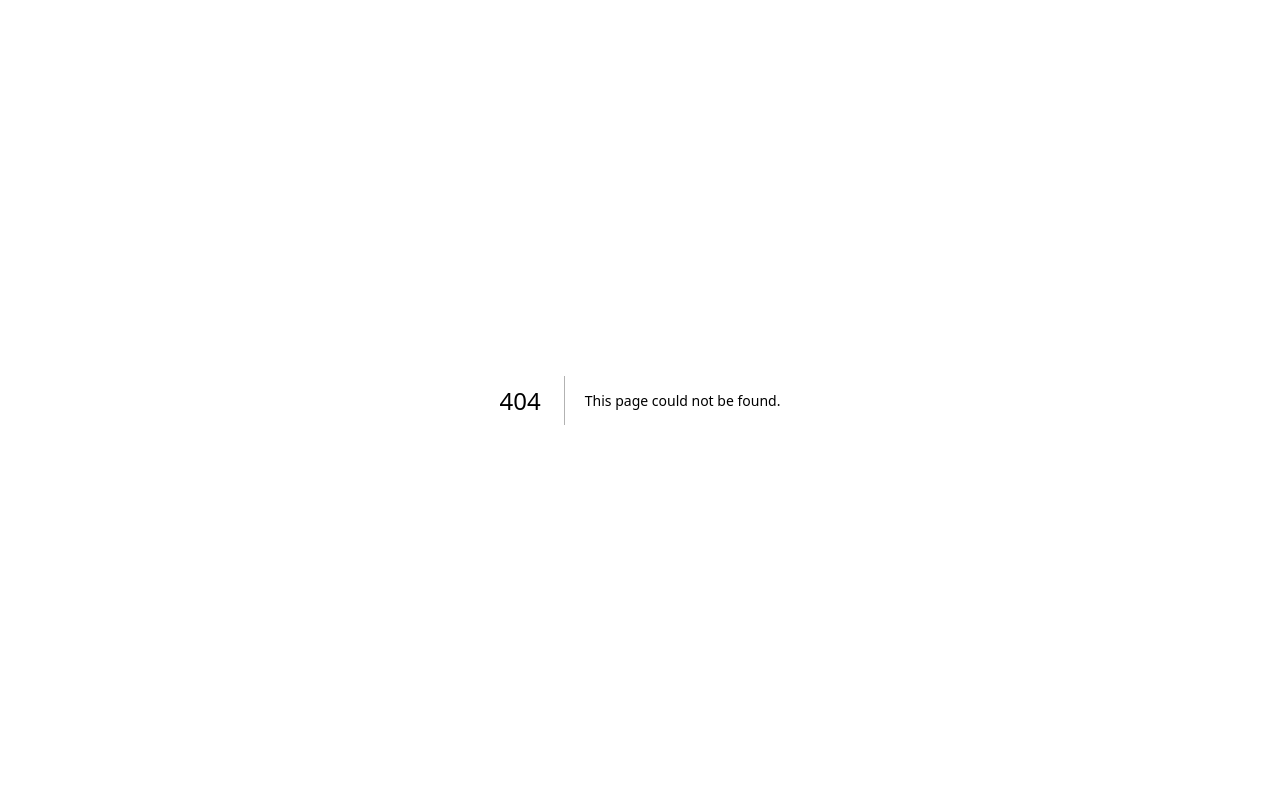
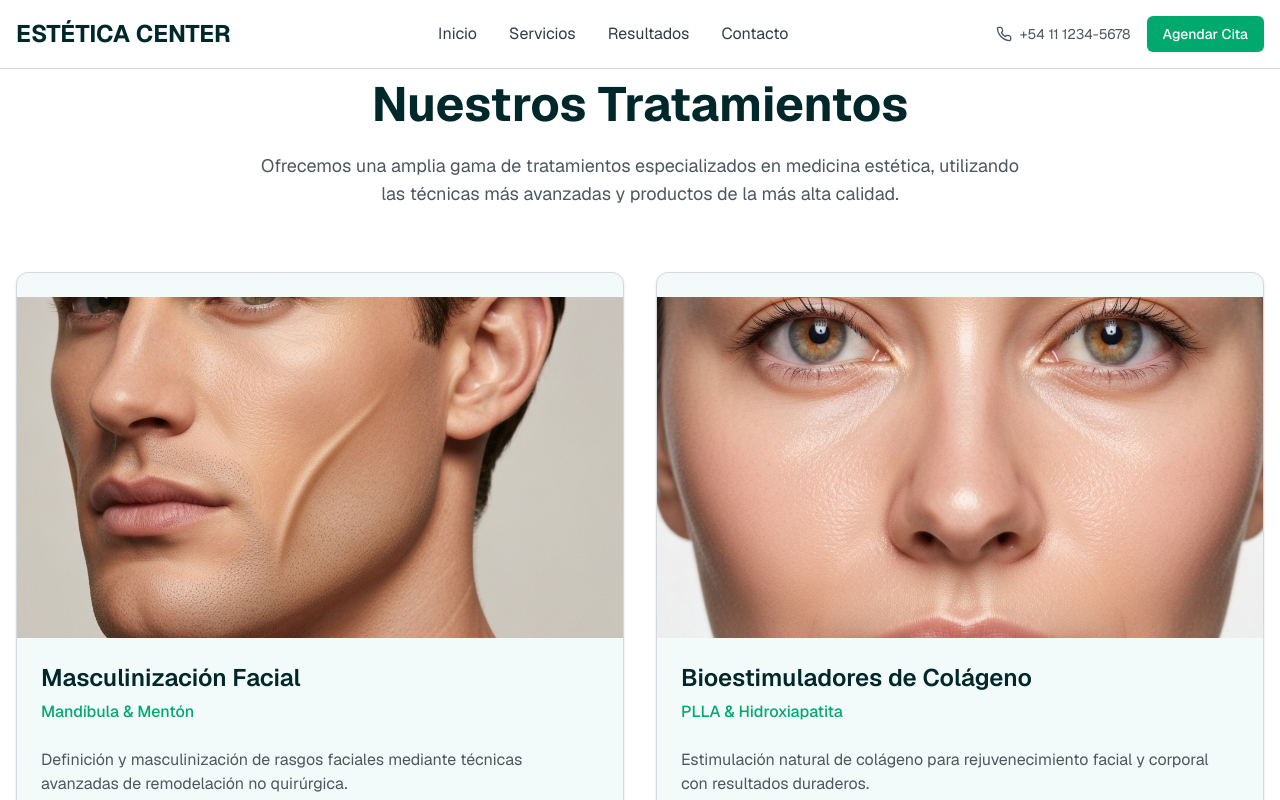
Before and after one commit to Matigm04/Dr-Guillemo-Martini-Web, a Next.js app: page /servicios in a window 1280 px wide. Before the commit this address had no page. Shown: the top 800 px of the page. Built offline with nearby package versions, Linux system fonts and the light colour scheme.

Commit message:
Actualizacion del docs

```diff
--- /dev/null
+++ b/app/contacto/page.tsx
@@ -0,0 +1,18 @@
+import { Header } from "@/components/header"
+import { Contact } from "@/components/contact"
+import { Footer } from "@/components/footer"
+
+export const metadata = {
+  title: 'Contacto - Dr. Guillermo Martini',
+  description: 'Agenda tu consulta con el Dr. Guillermo Martini. Contáctanos para más información sobre nuestros tratamientos de medicina estética.',
+}
+
+export default function ContactoPage() {
+  return (
+    <main className="min-h-screen">
+      <Header />
+      <Contact />
+      <Footer />
+    </main>
+  )
+}
--- a/app/page.tsx
+++ b/app/page.tsx
@@ -2,9 +2,6 @@ import { Header } from "@/components/header"
 import { Hero } from "@/components/hero"
 import { Doctor } from "@/components/doctor"
 import { About } from "@/components/about"
-import { Services } from "@/components/services"
-import { Results } from "@/components/results"
-import { Contact } from "@/components/contact"
 import { Footer } from "@/components/footer"
 
 export default function Home() {
@@ -14,9 +11,6 @@ export default function Home() {
       <Hero />
       <Doctor />
       <About />
-      <Services />
-      <Results />
-      <Contact />
       <Footer />
     </main>
   )
--- /dev/null
+++ b/app/resultados/page.tsx
@@ -0,0 +1,18 @@
+import { Header } from "@/components/header"
+import { Results } from "@/components/results"
+import { Footer } from "@/components/footer"
+
+export const metadata = {
+  title: 'Resultados - Dr. Guillermo Martini',
+  description: 'Mira los resultados de nuestros tratamientos de medicina estética y lee los testimonios de nuestros pacientes satisfechos.',
+}
+
+export default function ResultadosPage() {
+  return (
+    <main className="min-h-screen">
+      <Header />
+      <Results />
+      <Footer />
+    </main>
+  )
+}
--- /dev/null
+++ b/app/servicios/page.tsx
@@ -0,0 +1,18 @@
+import { Header } from "@/components/header"
+import { Services } from "@/components/services"
+import { Footer } from "@/components/footer"
+
+export const metadata = {
+  title: 'Servicios - Dr. Guillermo Martini',
+  description: 'Descubre nuestros tratamientos de medicina estética: masculinización facial, armonización facial, bioestimuladores de colágeno y tratamientos híbridos.',
+}
+
+export default function ServiciosPage() {
+  return (
+    <main className="min-h-screen">
+      <Header />
+      <Services />
+      <Footer />
+    </main>
+  )
+}
--- a/components/header.tsx
+++ b/components/header.tsx
@@ -1,6 +1,7 @@
 "use client"
 
 import { useState } from "react"
+import Link from "next/link"
 import { Button } from "@/components/ui/button"
 import { Menu, X, Phone } from "lucide-react"
 
@@ -11,22 +12,24 @@ export function Header() {
     <header className="fixed top-0 w-full bg-background/95 backdrop-blur-sm border-b border-border z-50">
       <div className="container mx-auto px-4 py-4">
         <div className="flex items-center justify-between">
-          <div className="text-2xl font-bold text-primary">ESTÉTICA CENTER</div>
+          <Link href="/" className="text-2xl font-bold text-primary hover:text-primary/90 transition-colors">
+            ESTÉTICA CENTER
+          </Link>
 
           {/* Desktop Navigation */}
           <nav className="hidden md:flex items-center space-x-8">
-            <a href="#inicio" className="text-foreground hover:text-primary transition-colors">
+            <Link href="/" className="text-foreground hover:text-primary transition-colors">
               Inicio
-            </a>
-            <a href="#servicios" className="text-foreground hover:text-primary transition-colors">
+            </Link>
+            <Link href="/servicios" className="text-foreground hover:text-primary transition-colors">
               Servicios
-            </a>
-            <a href="#resultados" className="text-foreground hover:text-primary transition-colors">
+            </Link>
+            <Link href="/resultados" className="text-foreground hover:text-primary transition-colors">
               Resultados
-            </a>
-            <a href="#contacto" className="text-foreground hover:text-primary transition-colors">
+            </Link>
+            <Link href="/contacto" className="text-foreground hover:text-primary transition-colors">
               Contacto
-            </a>
+            </Link>
           </nav>
 
           <div className="hidden md:flex items-center space-x-4">
@@ -47,18 +50,18 @@ export function Header() {
         {isMenuOpen && (
           <nav className="md:hidden mt-4 pb-4 border-t border-border pt-4">
             <div className="flex flex-col space-y-4">
-              <a href="#inicio" className="text-foreground hover:text-primary transition-colors">
+              <Link href="/" className="text-foreground hover:text-primary transition-colors" onClick={() => setIsMenuOpen(false)}>
                 Inicio
-              </a>
-              <a href="#servicios" className="text-foreground hover:text-primary transition-colors">
+              </Link>
+              <Link href="/servicios" className="text-foreground hover:text-primary transition-colors" onClick={() => setIsMenuOpen(false)}>
                 Servicios
-              </a>
-              <a href="#resultados" className="text-foreground hover:text-primary transition-colors">
+              </Link>
+              <Link href="/resultados" className="text-foreground hover:text-primary transition-colors" onClick={() => setIsMenuOpen(false)}>
                 Resultados
-              </a>
-              <a href="#contacto" className="text-foreground hover:text-primary transition-colors">
+              </Link>
+              <Link href="/contacto" className="text-foreground hover:text-primary transition-colors" onClick={() => setIsMenuOpen(false)}>
                 Contacto
-              </a>
+              </Link>
               <Button className="bg-secondary hover:bg-secondary/90 w-full">Agendar Cita</Button>
             </div>
           </nav>
```
Also changed, not shown: 9 other files (tests, documents, lock files or other folders).
